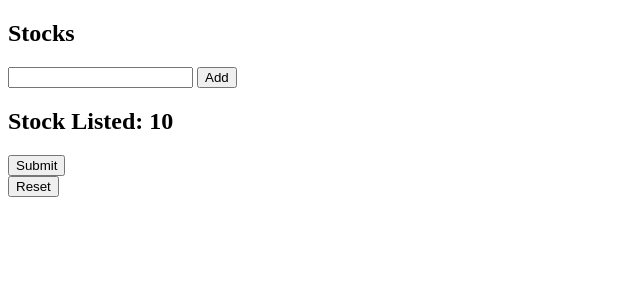
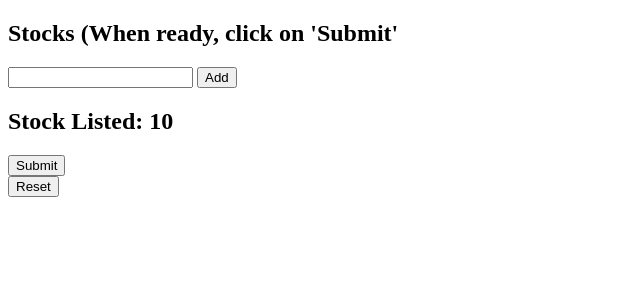
Before and after one commit to gateTang/TSM-Minimum-Investment-Strategy, a Flask app: template templates/home.html in a window 1280 px wide. Shown: the top 300 px of the page, without its empty margins (0-640 px from the left). Run offline with Flask 2, Linux system fonts and the light colour scheme; the template is opened without the code that fills it: most values are stand-ins (such as "Sample title", 1, 10 or a date in 2020); parts of the project's set-up code (start-up, migrations or seed data) failed here and were passed over.

Commit message:
Add files via upload

```diff
--- a/templates/home.html
+++ b/templates/home.html
@@ -6,7 +6,7 @@
 
   <body>
     <form method = "POST">
-        <h2><b>Stocks</b></h2> <input type = "text" name="amount">
+        <h2><b>Stocks (When ready, click on 'Submit'</b></h2> <input type = "text" name="amount">
         <input type = "submit" value="Add">
     </form>
     <h2>Stock Listed: <b>{{stockListed}}</b></h2>
```
